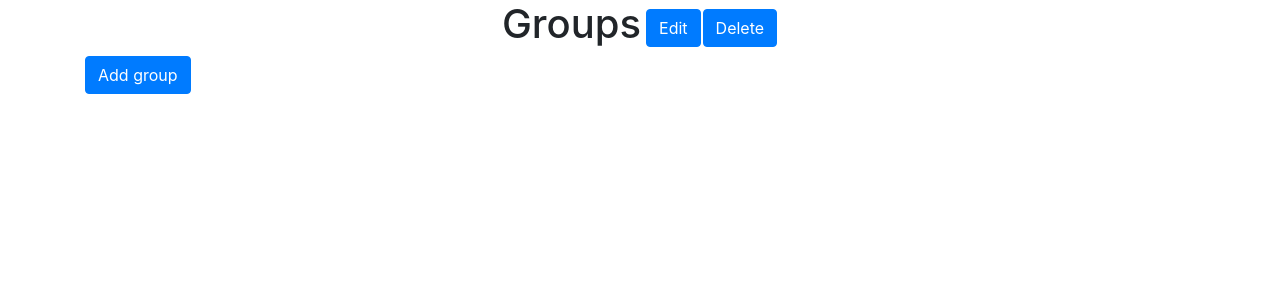
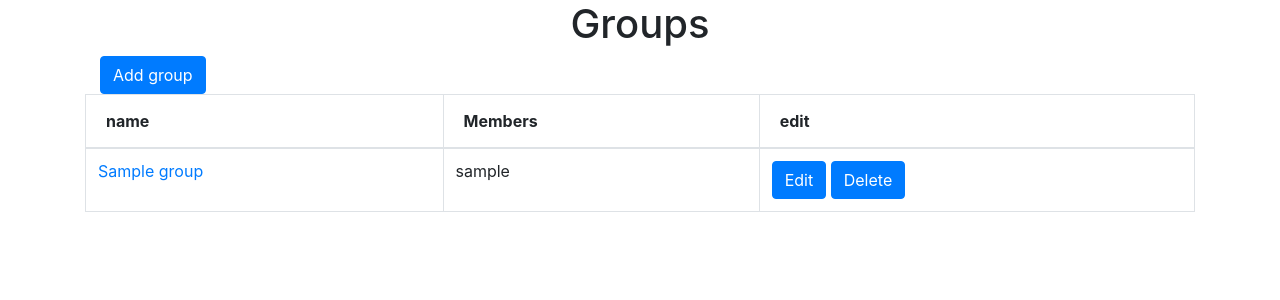
Before and after one commit to belwalrahul/paypals, a Django app: page /groups/ in a window 1280 px wide. Shown: the part 56-356 px from the top of the page. Run offline with Django 4.2, Linux system fonts and the light colour scheme; a user stored in the database is signed in; tables that the repository leaves empty hold one stand-in row (values such as "Sample post").

Commit message:
minor changes

```diff
--- a/core/forms.py
+++ b/core/forms.py
@@ -36,6 +36,7 @@ class AddFriendForm(forms.Form):
     email = forms.EmailField()
 
 class TransactionForm(forms.ModelForm):
+    owed_by = forms.ModelMultipleChoiceField(queryset=User.objects.none(), widget=forms.CheckboxSelectMultiple)
     class Meta:
         model = Transactions
-        fields = ('groupID', 'description', 'amount', 'paid_by', 'owed_by')
+        fields = ('description', 'amount', 'paid_by', 'owed_by')
--- /dev/null
+++ b/core/templates/addgrouptrans.html
@@ -0,0 +1,5 @@
+{% include "header.html" %}
+<h1>{{group.groupName}}</h1>
+<div class="col-12">
+
+  </div>
--- /dev/null
+++ b/core/templates/grouppage.html
@@ -0,0 +1,5 @@
+{% include "header.html" %}
+<h1>{{group.groupName}}</h1>
+<div class="col-12">
+    <button onclick="location.href='/groups/{{group.groupID}}/add'" type="button" class="btn btn-primary">Add group transaction</button>
+  </div>
--- a/core/templates/groups.html
+++ b/core/templates/groups.html
@@ -8,19 +8,30 @@
       <div class="container">
         <div class="row justify-content-center">
           <h1>Groups</h1>
+          <div class="col-12">
+
+            <table class="table table-bordered table-hover">
+
+              <thead>
+                <tr>
+                  <th><div class="px-2 py-1">name</div></th>
+                  <th><div class="px-2 py-1">Members</div></th>
+                  <th><div class="px-2 py-1">edit</div></th>
+                </tr>
+              </thead>
+              <tbody>
           {% for group in groups %}
-          <table>
+
             <tr>
-              <td>{{ group.name }}</td>
+              <td><a href="/groups/{{group.groupID}}">{{ group.groupName }}</a></td>
               <td>
-                {% for user in group.users.all %}
+                {% for user in group.userList.all %}
                   {{ user.username }}
                 {% endfor %}
               </td>
-              <td><button onclick="location.href='#'" type="button" class="btn btn-primary">Edit</button></td>
-              <td><button onclick="location.href='#'" type="button" class="btn btn-primary">Delete</button></td>
+              <td><button onclick="location.href='#'" type="button" class="btn btn-primary">Edit</button>
+              <button onclick="location.href='#'" type="button" class="btn btn-primary">Delete</button></td>
             </tr>
-          </table>
           {% endfor %}
           <div class="col-12">
             <button onclick="location.href='/groups/add'" type="button" class="btn btn-primary">Add group</button>
--- a/core/urls.py
+++ b/core/urls.py
@@ -11,5 +11,7 @@ urlpatterns = [
     path('groups/', views.groups),
     path('groups/add', views.add_groups),
     path('add_friend/', views.add_friend),
-    path('friends/', views.friends_list)
+    path('friends/', views.friends_list),
+    path('groups/<int:id>', views.grouppage),
+    path('groups/<int:id>/add', views.add_grouptransaction),
 ]
--- a/core/views.py
+++ b/core/views.py
@@ -180,3 +180,18 @@ def callUserLogOutFn(request):
     logout(request)
     # Return to homepage.
     return redirect("/")
+
+@login_required(login_url='/login/')
+def grouppage(request,id):
+    group = Group.objects.get(groupID=id)
+    page_data = { "group": group  }
+    return render(request, 'grouppage.html',page_data)
+
+@login_required(login_url='/login/')
+def add_grouptransaction(request,id):
+    group = Group.objects.get(groupID=id)
+    page_data = { "group": group  }
+    if request.method == 'POST':
+        print("inside post")
+    else:
+        return render(request, 'addgrouptrans.html',page_data)
```
